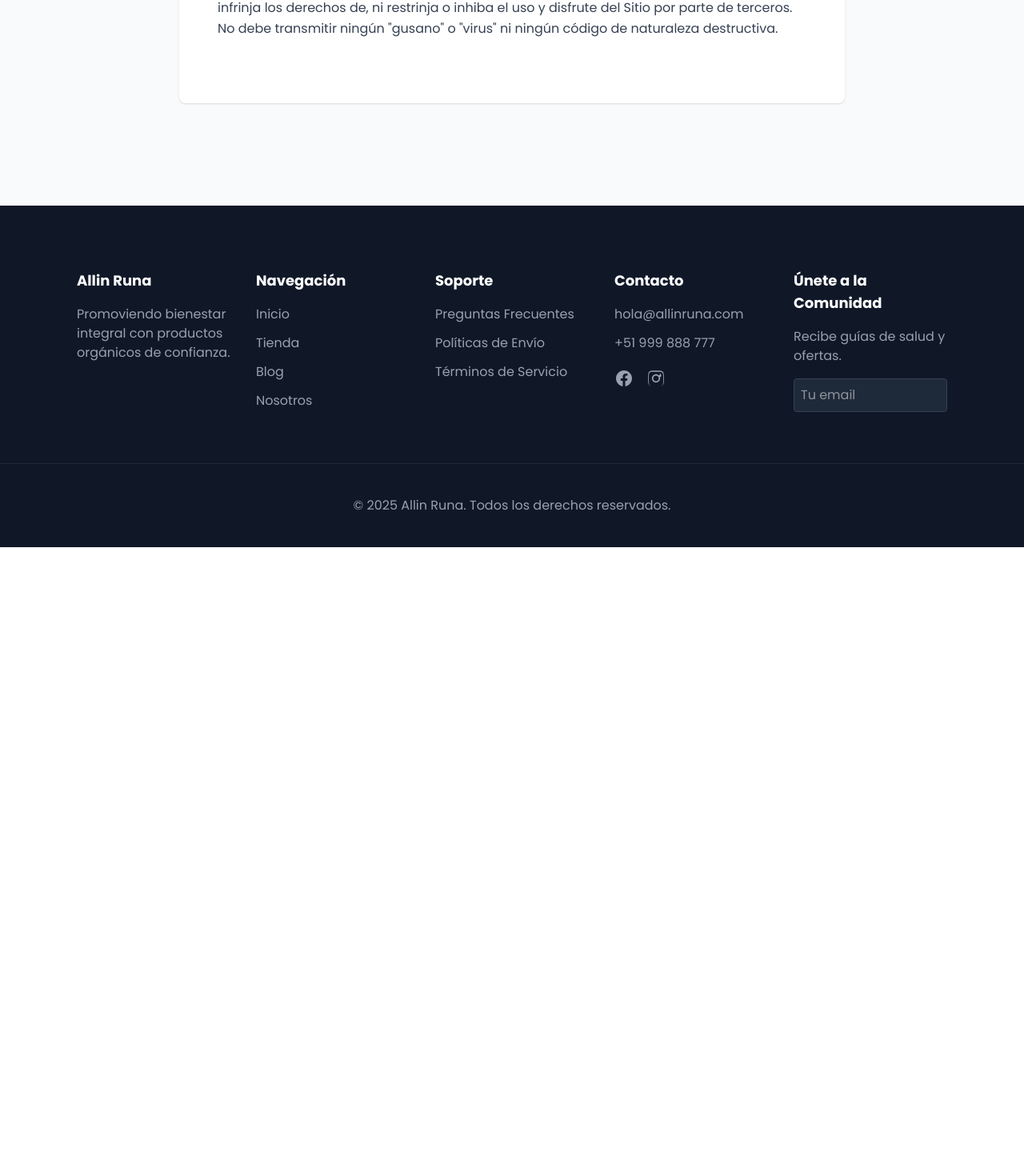
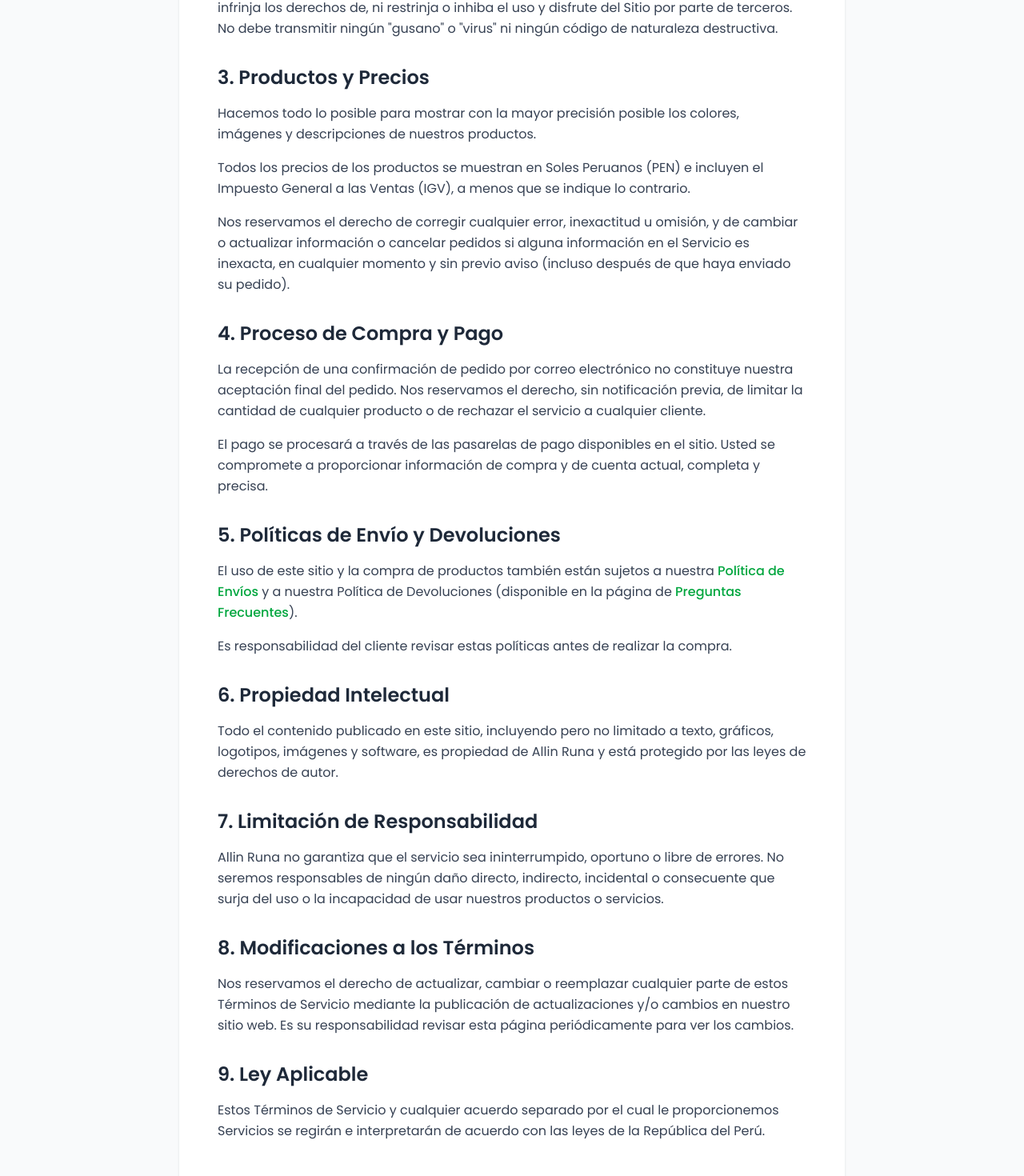
Before and after one commit to MarlonCS18/Allin-runa, a Next.js app in the folder allin-runa/: page /terminos-servicio in a window 1280 px wide. Shown: the part 771-2241 px from the top of the page at 80% size. Before the commit the page ends 1455 px from the top, so only its background shows below. Built offline with nearby package versions, Linux system fonts and the light colour scheme; no server answers.

Commit message:
crear componente LegalSection y completar términos de servicio

```diff
--- a/allin-runa/app/terminos-servicio/page.js
+++ b/allin-runa/app/terminos-servicio/page.js
@@ -1,6 +1,20 @@
 // app/terminos-servicio/page.js
 import React from 'react';
-import Link from 'next/link';
+import Link from 'next/link'; // Importamos Link para enlazar a otras políticas
+
+// Componente reutilizable para las secciones legales
+function LegalSection({ title, children }) {
+  return (
+    <section className="mb-8">
+      <h2 className="text-2xl font-semibold text-gray-800 mb-4">
+        {title}
+      </h2>
+      <div className="space-y-4 text-gray-700 leading-relaxed">
+        {children}
+      </div>
+    </section>
+  );
+}
 
 export default function TerminosServicioPage() {
   return (
@@ -14,38 +28,86 @@
             Términos y Condiciones del Servicio
           </h1>
           <p className="mt-4 text-lg text-gray-600">
+            {/* Es buena práctica poner la fecha de última actualización */}
             Última actualización: 12 de Noviembre, 2025
           </p>
         </div>
 
-        {/* Contenido sin abstraer */}
+        {/* Contenido de los Términos */}
+        {/* 'prose' de Tailwind da un formato de texto hermoso automáticamente */}
         <div className="prose prose-lg max-w-none bg-white p-8 md:p-12 rounded-lg shadow-sm">
 
           <p className="lead text-lg text-gray-800">
             Bienvenido a Allin Runa. Al acceder o utilizar nuestro sitio web (www.allinruna.com) y realizar una compra, usted acepta estar sujeto a los siguientes términos y condiciones. Por favor, léalos atentamente.
           </p>
 
-          <section className="mb-8">
-            <h2 className="text-2xl font-semibold text-gray-800 mb-4">
-              1. Aceptación de los Términos
-            </h2>
-            <div className="space-y-4 text-gray-700 leading-relaxed">
+          <LegalSection title="1. Aceptación de los Términos">
             <p>
               Al utilizar este sitio web, usted declara que tiene al menos la mayoría de edad en su estado o provincia de residencia, o que nos ha dado su consentimiento para permitir que cualquiera de sus dependientes menores use este sitio.
             </p>
-            </div>
-          </section>
+          </LegalSection>
 
-          <section className="mb-8">
-            <h2 className="text-2xl font-semibold text-gray-800 mb-4">
-              2. Uso del Sitio Web
-            </h2>
-            <div className="space-y-4 text-gray-700 leading-relaxed">
+          <LegalSection title="2. Uso del Sitio Web">
             <p>
               Usted se compromete a utilizar el Sitio solo para fines lícitos y de una manera que no infrinja los derechos de, ni restrinja o inhiba el uso y disfrute del Sitio por parte de terceros. No debe transmitir ningún "gusano" o "virus" ni ningún código de naturaleza destructiva.
             </p>
-            </div>
-          </section>
+          </LegalSection>
+
+          <LegalSection title="3. Productos y Precios">
+            <p>
+              Hacemos todo lo posible para mostrar con la mayor precisión posible los colores, imágenes y descripciones de nuestros productos.
+            </p>
+            <p>
+              Todos los precios de los productos se muestran en Soles Peruanos (PEN) e incluyen el Impuesto General a las Ventas (IGV), a menos que se indique lo contrario.
+            </p>
+            <p>
+              Nos reservamos el derecho de corregir cualquier error, inexactitud u omisión, y de cambiar o actualizar información o cancelar pedidos si alguna información en el Servicio es inexacta, en cualquier momento y sin previo aviso (incluso después de que haya enviado su pedido).
+            </p>
+          </LegalSection>
+
+          <LegalSection title="4. Proceso de Compra y Pago">
+            <p>
+              La recepción de una confirmación de pedido por correo electrónico no constituye nuestra aceptación final del pedido. Nos reservamos el derecho, sin notificación previa, de limitar la cantidad de cualquier producto o de rechazar el servicio a cualquier cliente.
+            </p>
+            <p>
+              El pago se procesará a través de las pasarelas de pago disponibles en el sitio. Usted se compromete a proporcionar información de compra y de cuenta actual, completa y precisa.
+            </p>
+          </LegalSection>
+
+          <LegalSection title="5. Políticas de Envío y Devoluciones">
+            <p>
+              El uso de este sitio y la compra de productos también están sujetos a nuestra
+              <Link href="/politicas-envio" className="text-green-600 hover:text-green-800 font-medium"> Política de Envíos </Link>
+              y a nuestra Política de Devoluciones (disponible en la página de <Link href="/preguntas-frecuentes" className="text-green-600 hover:text-green-800 font-medium">Preguntas Frecuentes</Link>).
+            </p>
+            <p>
+              Es responsabilidad del cliente revisar estas políticas antes de realizar la compra.
+            </p>
+          </LegalSection>
+
+          <LegalSection title="6. Propiedad Intelectual">
+            <p>
+              Todo el contenido publicado en este sitio, incluyendo pero no limitado a texto, gráficos, logotipos, imágenes y software, es propiedad de Allin Runa y está protegido por las leyes de derechos de autor.
+            </p>
+          </LegalSection>
+
+          <LegalSection title="7. Limitación de Responsabilidad">
+            <p>
+              Allin Runa no garantiza que el servicio sea ininterrumpido, oportuno o libre de errores. No seremos responsables de ningún daño directo, indirecto, incidental o consecuente que surja del uso o la incapacidad de usar nuestros productos o servicios.
+            </p>
+          </LegalSection>
+
+          <LegalSection title="8. Modificaciones a los Términos">
+            <p>
+              Nos reservamos el derecho de actualizar, cambiar o reemplazar cualquier parte de estos Términos de Servicio mediante la publicación de actualizaciones y/o cambios en nuestro sitio web. Es su responsabilidad revisar esta página periódicamente para ver los cambios.
+            </p>
+          </LegalSection>
+
+          <LegalSection title="9. Ley Aplicable">
+            <p>
+              Estos Términos de Servicio y cualquier acuerdo separado por el cual le proporcionemos Servicios se regirán e interpretarán de acuerdo con las leyes de la República del Perú.
+            </p>
+          </LegalSection>
 
         </div>
       </div>
```
Lines whose indentation alone changed are shown as unchanged.
